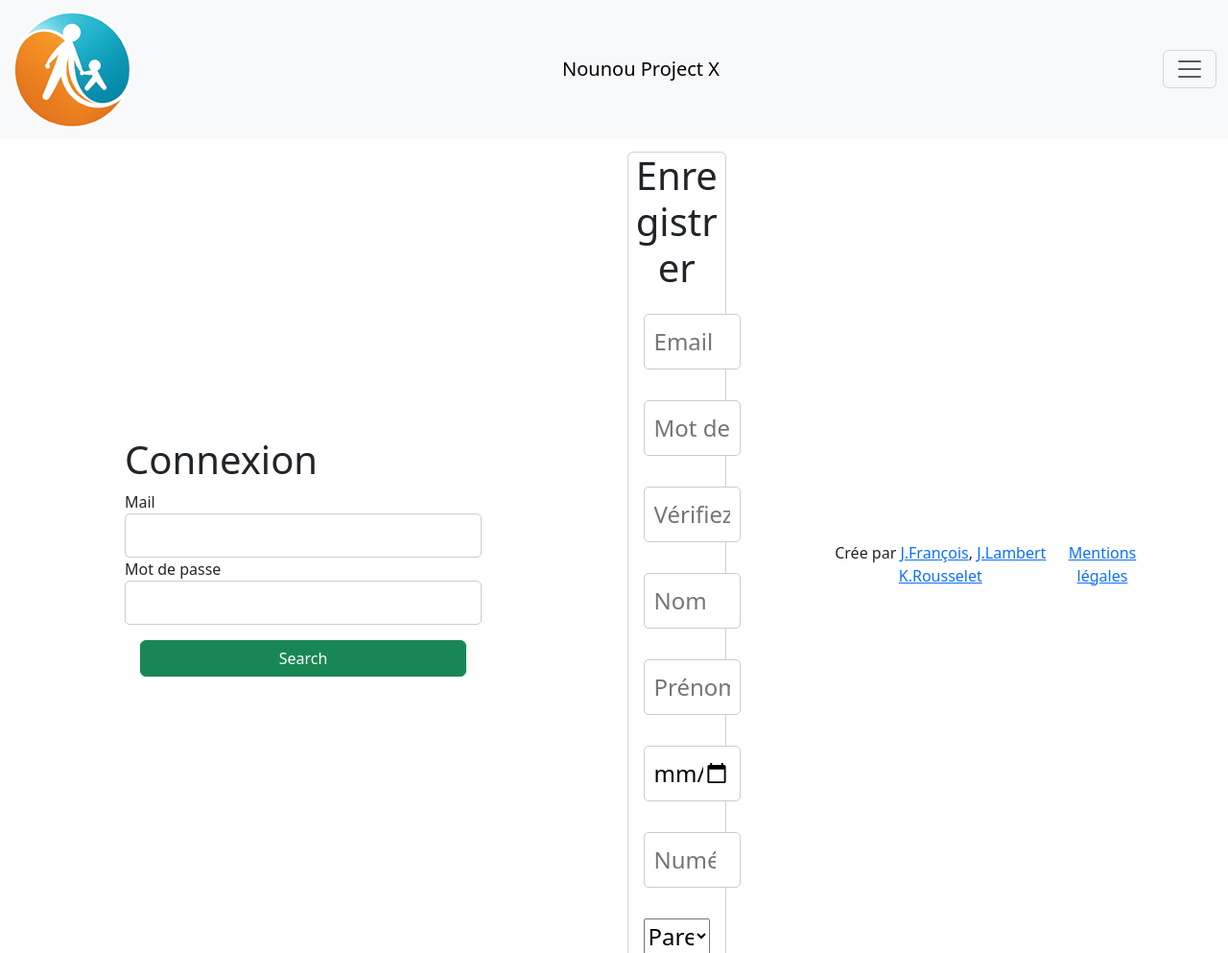
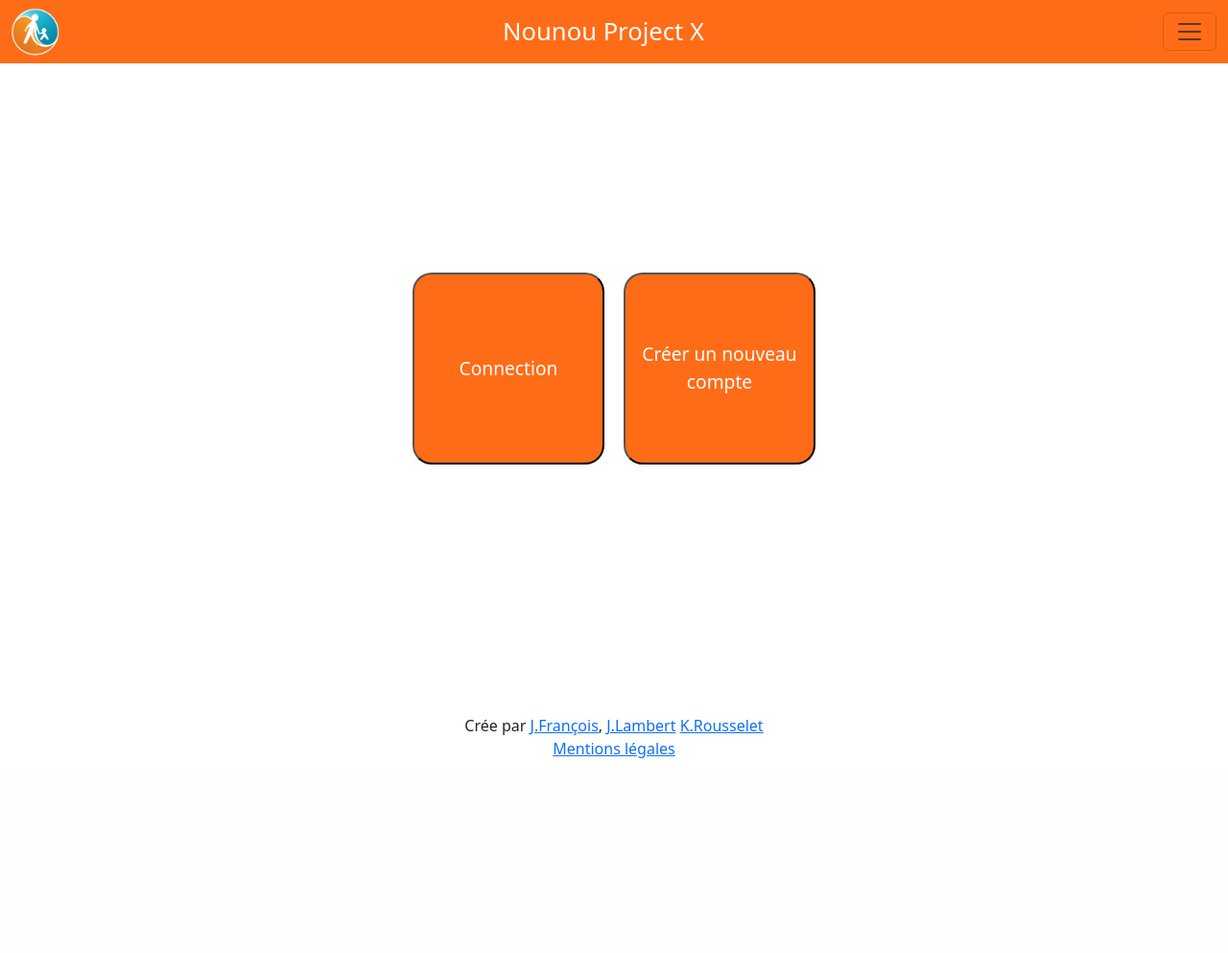
Before and after one commit to krousselet/Nounou_project, a PHP site: page / in a window 1280 px wide. Shown: the top 993 px of the page at 96% size. After the commit the page ends 790 px from the top, so only its background shows below. Run offline with PHP 8.4, Linux system fonts and the light colour scheme; style sheets or scripts are compiled from the project's sources; some libraries are stand-ins or nearby versions.

Commit message:
parties manquantes

```diff
--- /dev/null
+++ b/Page/Accueil.php
@@ -0,0 +1,4 @@
+<div class="btns-accueil align-items-center justify-content-center">
+  <button class="btn-accueil">Connection</button>
+  <button class="btn-accueil">Créer un nouveau compte</button>
+</div>
--- a/Page/Login.php
+++ b/Page/Login.php
@@ -3,8 +3,6 @@
 
 // $mail->sendEmail('shaefferaelita@gmail.com','test','test');
 ?>
-
-<body class="">
 
   <form>
 
--- a/index.php
+++ b/index.php
@@ -3,12 +3,13 @@ require_once __DIR__.'/partsPhp/header.php';
 var_dump($_POST);
 $session = new Session();
 
-if($session->isLogin()){
-  include __DIR__.'/Page/Dashboard.php';
-}else{
-  include __DIR__.'/Page/Login.php';
-}
+// if($session->isLogin()){
+//   include __DIR__.'/Page/Dashboard.php';
+// }else{
+//   include __DIR__.'/Page/Login.php';
+// }
 
+include __DIR__.'/Page/Accueil.php';
 ?>
 
 <?php
--- /dev/null
+++ b/style/parts/accueil.scss
@@ -0,0 +1,14 @@
+.btns-accueil {
+  width: 100%;
+  height: 90vh;
+  display: flex;
+  gap: 20px;
+  .btn-accueil {
+    width: 200px;
+    height: 200px;
+    background-color: #ff6c17;
+    border-radius: 20px;
+    font-size: 1.2rem;
+    color: white;
+  }
+}
--- a/style/parts/dashboard.scss
+++ b/style/parts/dashboard.scss
@@ -43,7 +43,7 @@
       border-radius: 8px;
       box-shadow: 3px 10px 50px rgba(0, 0, 0, 0.514);
 
-            @media (min-width: 768px) and (max-width : 2048px) {
+      @media (min-width: 768px) and (max-width: 2048px) {
         width: 50vw;
         height: 50vh;
       }
@@ -51,7 +51,6 @@
       .fade {
         animation: fadeInLetters 0.5s ease forwards;
       }
-
     }
 
     #calendar {
--- a/style/parts/form.scss
+++ /dev/null
@@ -1,8 +0,0 @@
-#offcanvasNavbar {
-  background: rgb(255, 108, 23);
-  background: linear-gradient(
-    15deg,
-    rgba(255, 108, 23, 1) 40%,
-    rgba(19, 37, 49, 1) 50%
-  );
-}
--- a/style/parts/general.scss
+++ b/style/parts/general.scss
@@ -18,11 +18,10 @@ input {
   border-radius: 5px;
 }
 
-
 .styled-button {
   display: flex;
   padding: 10px 20px;
-    background-color: #FF6C17;
+  background-color: #ff6c17;
   color: white;
   border: none;
   border-radius: 5px;
--- /dev/null
+++ b/style/parts/navbar.scss
@@ -0,0 +1,20 @@
+.navbar {
+  background-color: #ff6c17 !important;
+  .navbar-brand {
+    color: white;
+    font-size: 1.6rem;
+  }
+}
+
+#offcanvasNavbar {
+  background: rgb(255, 108, 23);
+  font-size: 1.6rem;
+  color: white;
+  .nav-link {
+    color: white;
+  }
+}
+
+#logo-nav {
+  height: 50px;
+}
--- a/style/style.scss
+++ b/style/style.scss
@@ -1,3 +1,5 @@
 @import "./parts/general.scss";
 @import "./parts/dashboard.scss";
 @import "./parts/form.scss";
+@import "./parts/accueil.scss";
+@import "./parts/navbar.scss";
```
Lines whose indentation alone changed are shown as unchanged.
